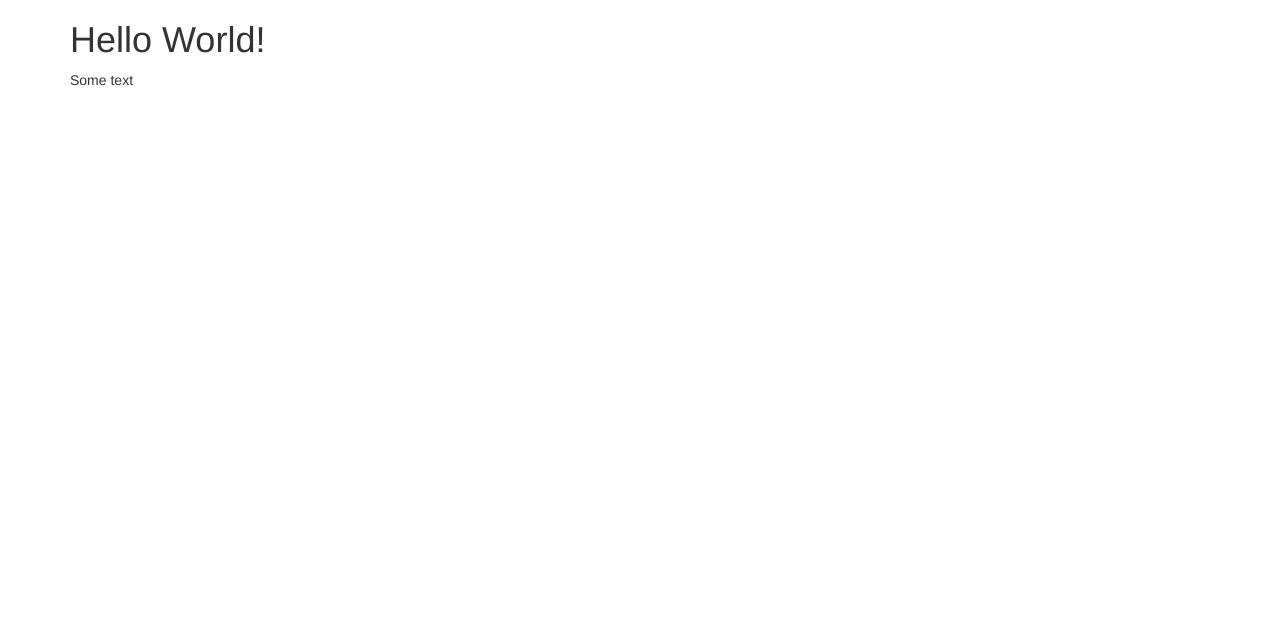
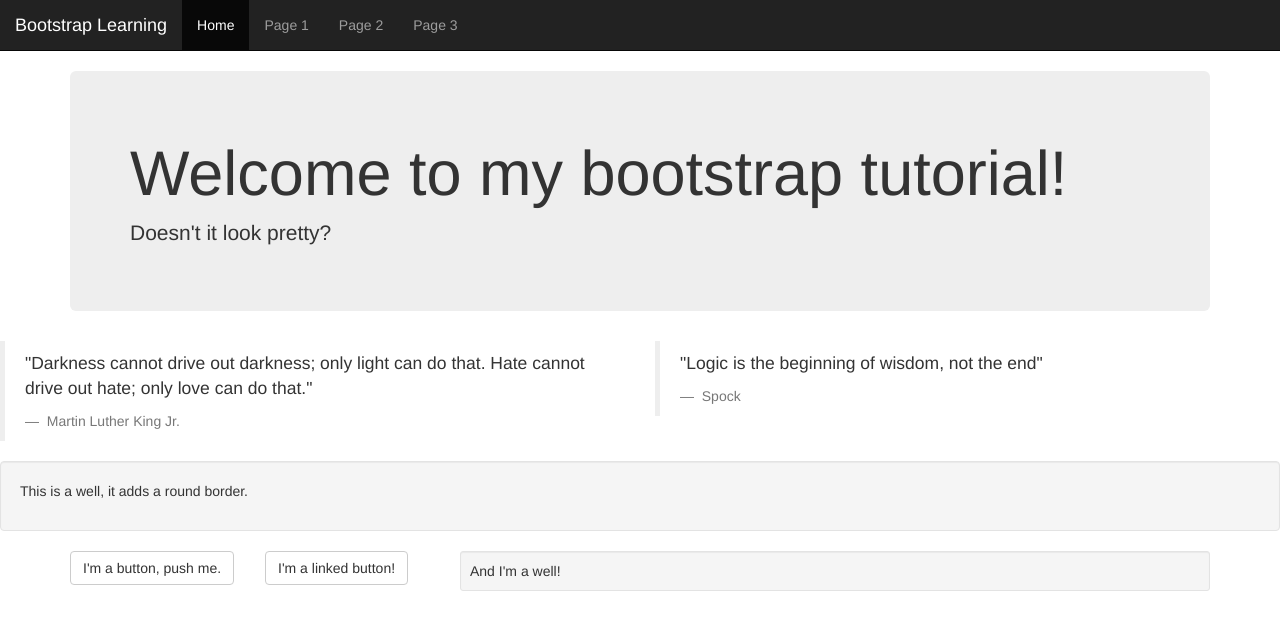
Before and after one commit to JoshB2699/BootstrapLearning, a plain HTML site: page index.html in a window 1280 px wide. Drawn offline with Linux system fonts and the light colour scheme.

Commit message:
Added second page and many features

```diff
--- a/index.html
+++ b/index.html
@@ -9,9 +9,64 @@
     <script src = "./public/bootstrap/js/bootstrap.min.js"></script>
   </head>
   <body>
+
+    <nav class="navbar navbar-inverse navbar-static-top">
+      <div class="container-fluid">
+        <div class="navbar-header">
+          <a class="navbar-brand" href="#">Bootstrap Learning</a>
+        </div>
+        <ul class="nav navbar-nav">
+          <li class="active"><a href="#">Home</a></li>
+          <li><a href="page1.html">Page 1</a></li>
+          <li><a href="#">Page 2</a></li>
+          <li><a href="#">Page 3</a></li>
+        </ul>
+      </div>
+    </nav>
+
     <div class="container">
-      <h1> Hello World! </h1>
-      <p>Some text</p>
+      <div class = "jumbotron">
+        <h1> Welcome to my bootstrap tutorial! </h1>
+        <p> Doesn't it look pretty? </p>
+      </div>
     </div>
+
+    <div class = "row">
+      <div class = "col-sm-6">
+        <blockquote>
+          <p> "Darkness cannot drive out darkness; only light can do that. Hate cannot drive out hate; only love can do that."</p>
+          <footer> Martin Luther King Jr. </footer>
+        </blockquote>
+      </div>
+      <div class = "col-sm-6">
+        <blockquote>
+          <p> "Logic is the beginning of wisdom, not the end" </p>
+          <footer> Spock </footer>
+        </blockquote>
+      </div>
+    </div>
+
+    <div class = "well">
+      <p> This is a well, it adds a round border. </p>
+    </div>
+
+    <div class="container">
+      <div class = "row">
+        <div class = "col-sm-2">
+          <button type = "button" class = "btn btn-default"> I'm a button, push me.</button>
+        </div>
+        <div class = "col-sm-2">
+          <a href="https://www.google.com" class = "btn btn-default" role = "button"> I'm a linked button! </a>
+        </div>
+        <div class = "col-sm-8">
+          <div class = "well well-sm">
+            And I'm a well!
+          </div>
+        </div>
+      </div>
+    </div>
+
+
+
   </body>
 </html>
```
Also changed, not shown: page1.html (added, +40 -0 lines).
